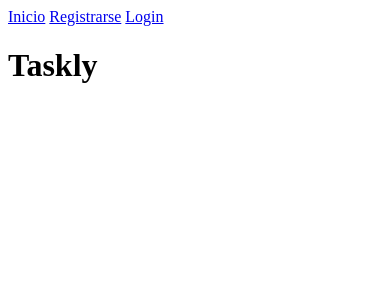
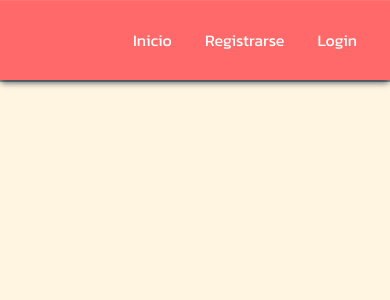
Before and after one commit to nahuelguirao/django_gestor_personal, a Django app: template templates/index.html in a window 390 px wide. Shown: the top 300 px of the page. Run offline with Django 4.2, Linux system fonts and the light colour scheme; the template is opened without the code that fills it, so the values that code supplies are empty.

Commit message:
Agrego Static, estilos navbar y formularios finalizado (responsive)

```diff
--- a/login/forms.py
+++ b/login/forms.py
@@ -40,7 +40,6 @@ class RegistroForm(UserCreationForm):
         model = User
         fields = ['first_name','last_name','username','email','password1','password2']
 
-
 class IncioSesionForm(forms.Form):
     email = forms.EmailField(widget=forms.EmailInput(attrs={'placeholder' : 'Ingrese su contraseña'}))
     password = forms.CharField(label="Contraseña", widget=forms.PasswordInput(attrs={'placeholder': 'Ingrese su contraseña'}),)
--- /dev/null
+++ b/static/styles/navbar.css
@@ -0,0 +1,23 @@
+nav{
+    padding: 25px;
+    height: 80px;
+    background-color: #FF6969;
+    display: flex;
+    align-items: center;
+    justify-content: flex-end;
+    gap: 5%;
+    box-shadow: rgba(6, 24, 44, 0.4) 0px 0px 0px 2px, rgba(6, 24, 44, 0.65) 0px 4px 6px -1px, rgba(255, 255, 255, 0.08) 0px 1px 0px inset;
+}
+
+nav a{
+    text-decoration: none;
+    color: white;
+    padding: 5px 8px;
+    border-radius: 5px;
+}
+
+nav a:hover{
+    color: #FFF5E0;
+    background-color: #C70039;
+    transform: scale(1.1);
+}
--- /dev/null
+++ b/static/styles/style.css
@@ -0,0 +1,14 @@
+/* FONT FAMILY KANIT  */
+@import url('https://fonts.googleapis.com/css2?family=Kanit:wght@100;200;300;400;500;600;700;800;900&display=swap');
+
+
+*{
+    margin: 0;
+    padding: 0;
+    box-sizing: border-box;
+}
+
+body{
+    background-color: #FFF5E0;
+    font-family: 'Kanit', sans-serif;
+}
--- a/templates/index.html
+++ b/templates/index.html
@@ -1,15 +1,24 @@
+{% load static %}
 <!DOCTYPE html>
-<html lang="en">
+<html lang="es">
 
 <head>
     <meta charset="UTF-8">
     <meta name="viewport" content="width=device-width, initial-scale=1.0">
-    <title>Taskly</title>
+    <title>{% block title %}{% endblock %}</title>
+    <!-- ICONO  -->
+    <link rel="shortcut icon" href="{% static 'img/favicon.ico' %}" type="image/x-icon">
+    <!-- ESTILOS GENERALES  -->
+    <link rel="stylesheet" href="{% static 'styles/style.css' %}">
+    <!-- ESTILOS NAVBAR  -->
+    <link rel="stylesheet" href="{% static 'styles/navbar.css' %}">
+    <!-- ESTILOS FORMULARIOS  -->
+    <link rel="stylesheet" href="{% static 'styles/forms-styles.css' %}">
 </head>
 
 <body>
     {% include 'layouts/navbar.html' %}
-    <h1>Taskly</h1>
+
     {% block content %}
     {% endblock %}
 </body>
```
Also changed, not shown: gestor_personal/settings.py (+8 -2 lines), login/views.py (+5 -5 lines), static/styles/forms-styles.css (added, +85 -0 lines), templates/inicio_sesion.html (deleted, +0 -11 lines), templates/paginas/inicio.html (added, +7 -0 lines), templates/paginas/inicio_sesion.html (added, +19 -0 lines), templates/paginas/registro.html (added, +19 -0 lines), templates/registro.html (deleted, +0 -11 lines), db.sqlite3, static/img/favicon.ico (added).
